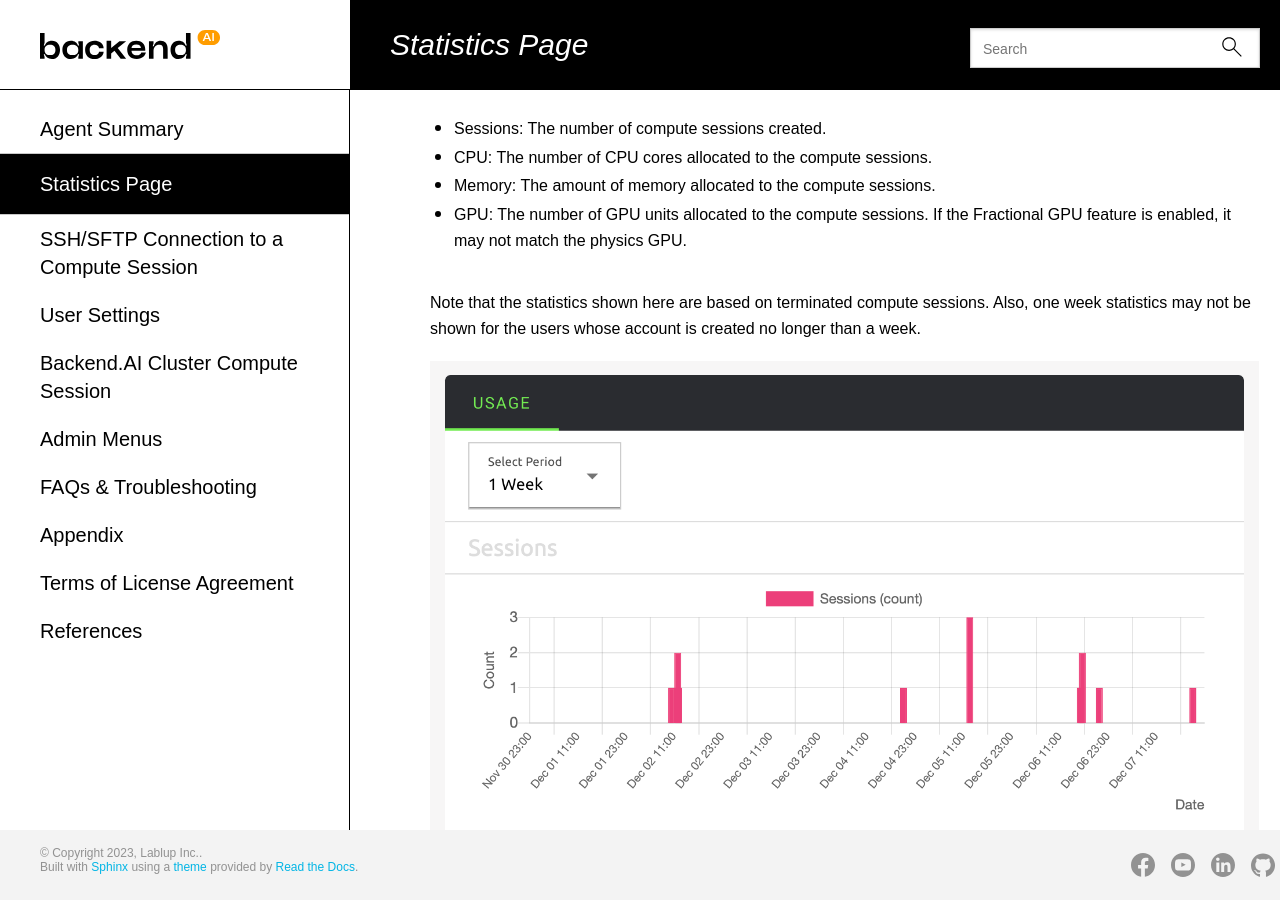
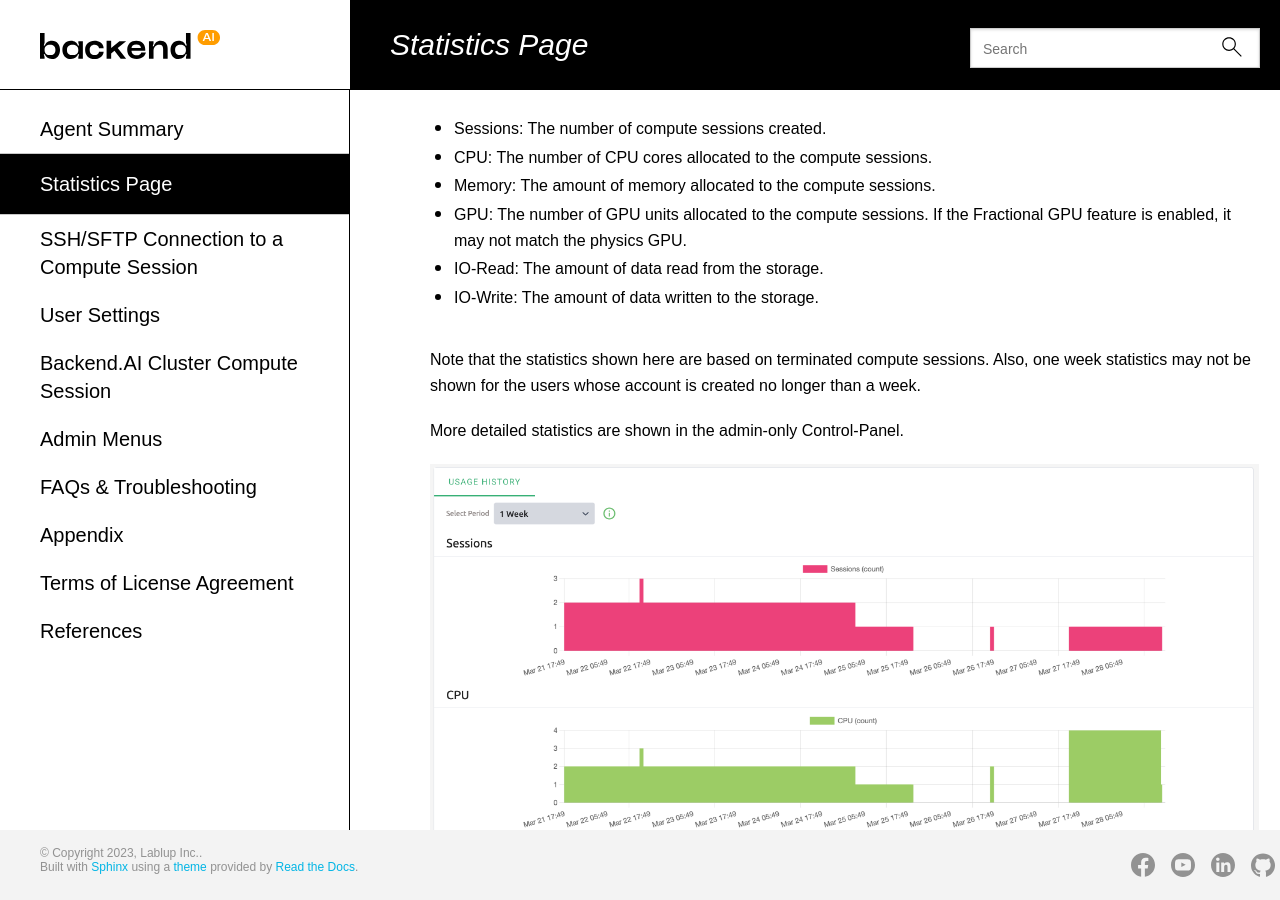
Before and after one commit to lablup/backend.ai-docs-webui, a Sphinx documentation site: the page built from docs/statistics/statistics.rst, in a window 1280 px wide and 900 px high, scrolled down 339 px. Built offline with Sphinx 7.4.7 and the Read the Docs theme 2.0.0, drawn with Linux system fonts in a browser that asks for light colours; some web fonts are replaced.

Commit message:
docs: [cluster-session] replace existing images with images and descriptions that match current version

```diff
--- a/docs/cluster_session/cluster_session.rst
+++ b/docs/cluster_session/cluster_session.rst
@@ -132,6 +132,8 @@ of each environment variable with the description above.
 
 .. image::
    terminal_on_main_container.png
+   :width: 500
+   :align: center
 
 You can also SSH into the ``sub1`` container. No separate SSH setting is
 required, just issue the command ``ssh sub1`` and you are done. You can see the
@@ -140,6 +142,8 @@ is displayed.
 
 .. image::
    terminal_on_sub1_container.png
+   :width: 500
+   :align: center
 
 In this way, Backend.AI makes it easy to create cluster computing sessions. In
 order to execute distributed learning and calculation through a cluster
--- a/docs/statistics/statistics.rst
+++ b/docs/statistics/statistics.rst
@@ -11,11 +11,13 @@ from the select period menu on the upper left. Displayed items are as follows.
 * Memory: The amount of memory allocated to the compute sessions.
 * GPU: The number of GPU units allocated to the compute sessions.
   If the Fractional GPU feature is enabled, it may not match the physics GPU.
+* IO-Read: The amount of data read from the storage.
+* IO-Write: The amount of data written to the storage.
 
 Note that the statistics shown here are based on terminated compute sessions.
 Also, one week statistics may not be shown for the users whose account is created no
 longer than a week.
 
+More detailed statistics are shown in the admin-only Control-Panel.
+
 .. image:: usage_panel.png
-
-More detailed statistics are shown in the admin-only Control-Panel.
```
Also changed, not shown: docs/cluster_session/cluster_session_created.png, docs/cluster_session/session_launch_dialog.png, docs/cluster_session/terminal_on_main_container.png, docs/cluster_session/terminal_on_sub1_container.png, docs/statistics/usage_panel.png, 2 other files.
